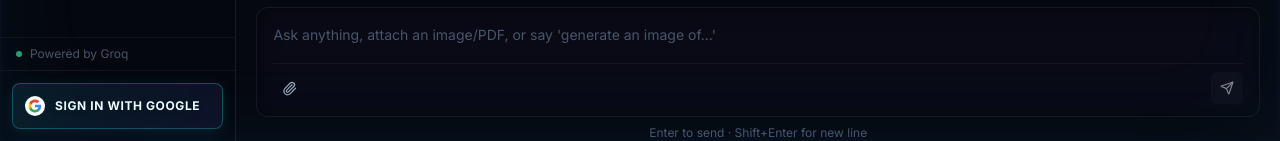
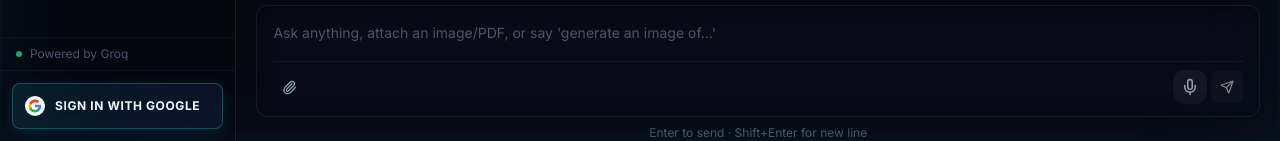
Before and after one commit to HarshPariya/AI-Assistant-Frontend, a Next.js app: page /general in a window 1280 px wide. Shown: the part 659-800 px from the top of the page. Built offline with nearby package versions, Linux system fonts and the light colour scheme; no server answers.

Commit message:
Add Voice AI AudioRecorder component and transcription API

```diff
--- /dev/null
+++ b/components/AudioRecorder.tsx
@@ -0,0 +1,63 @@
+import React, { useState, useRef } from 'react';
+import { Mic, Square } from 'lucide-react';
+
+interface AudioRecorderProps {
+  onRecordingComplete: (blob: Blob) => void;
+  disabled?: boolean;
+}
+
+export default function AudioRecorder({ onRecordingComplete, disabled }: AudioRecorderProps) {
+  const [isRecording, setIsRecording] = useState(false);
+  const mediaRecorderRef = useRef<MediaRecorder | null>(null);
+  const audioChunksRef = useRef<Blob[]>([]);
+
+  const startRecording = async () => {
+    try {
+      const stream = await navigator.mediaDevices.getUserMedia({ audio: true });
+      const mediaRecorder = new MediaRecorder(stream);
+      mediaRecorderRef.current = mediaRecorder;
+      audioChunksRef.current = [];
+
+      mediaRecorder.ondataavailable = (event) => {
+        if (event.data.size > 0) {
+          audioChunksRef.current.push(event.data);
+        }
+      };
+
+      mediaRecorder.onstop = () => {
+        const audioBlob = new Blob(audioChunksRef.current, { type: 'audio/webm' });
+        onRecordingComplete(audioBlob);
+        stream.getTracks().forEach(track => track.stop());
+      };
+
+      mediaRecorder.start();
+      setIsRecording(true);
+    } catch (error) {
+      console.error("Error accessing microphone:", error);
+      alert("Microphone access is required to use Voice AI.");
+    }
+  };
+
+  const stopRecording = () => {
+    if (mediaRecorderRef.current && isRecording) {
+      mediaRecorderRef.current.stop();
+      setIsRecording(false);
+    }
+  };
+
+  return (
+    <button
+      type="button"
+      onClick={isRecording ? stopRecording : startRecording}
+      disabled={disabled && !isRecording}
+      className={`p-2 rounded-xl transition-all flex items-center justify-center ${
+        isRecording
+          ? "bg-red-500/20 text-red-500 hover:bg-red-500/30 animate-pulse"
+          : "bg-white/5 text-gray-400 hover:bg-white/10 hover:text-white"
+      } ${disabled && !isRecording ? "opacity-50 cursor-not-allowed" : ""}`}
+      title={isRecording ? "Stop Recording" : "Start Voice Input"}
+    >
+      {isRecording ? <Square size={18} fill="currentColor" /> : <Mic size={18} />}
+    </button>
+  );
+}
--- a/components/ChatInterface.tsx
+++ b/components/ChatInterface.tsx
@@ -7,9 +7,12 @@ import {
 } from "lucide-react";
 import ReactMarkdown from "react-markdown";
 
+import AudioRecorder from "./AudioRecorder";
+import { transcribeAudio } from "@/lib/api";
+
 export interface Message {
   id: string;
-  role: "user" | "assistant";
+  role: "user" | "assistant" | "tool";
   content: string;
   sources?: Array<{ page: number; score: number }>;
   timestamp: Date;
@@ -86,6 +89,18 @@ export default function ChatInterface({
       setInput(msg.content);
       if (msg.file) setSelectedFile(msg.file);
       if (setMessages) setMessages((prev) => prev.slice(0, index));
+    }
+  };
+
+  const handleAudioRecording = async (blob: Blob) => {
+    try {
+      const res = await transcribeAudio(blob);
+      if (res.data?.text) {
+        setInput(res.data.text);
+      }
+    } catch (e) {
+      console.error("Audio transcription failed", e);
+      alert("Failed to transcribe audio.");
     }
   };
 
@@ -361,6 +376,8 @@ export default function ChatInterface({
               )}
             </div>
 
+            <div className="flex items-center gap-1">
+              <AudioRecorder onRecordingComplete={handleAudioRecording} disabled={isLoading} />
               <button
                 onClick={handleSend}
                 disabled={(!input.trim() && !selectedFile) || isLoading}
@@ -378,6 +395,7 @@ export default function ChatInterface({
                   ? <Loader2 size={14} className="text-white animate-spin" />
                   : <Send size={14} className="text-white" />}
               </button>
+            </div>
           </div>
         </div>
         <p className="text-xs text-center mt-2" style={{ color: "var(--faint)" }}>
--- a/components/Sidebar.tsx
+++ b/components/Sidebar.tsx
@@ -274,6 +274,7 @@ export default function Sidebar() {
               <div className="w-1.5 h-1.5 rounded-full animate-pulse" style={{ background: "#34d399" }} />
               <p className="text-xs" style={{ color: "var(--faint)" }}>
                Powered by Groq
+
               </p>
             </div>
           </div>
--- a/lib/api.ts
+++ b/lib/api.ts
@@ -114,3 +114,12 @@ export const getConversation = (session_id: string) =>
 
 export const deleteConversation = (session_id: string, user_id: string) =>
   api.delete(`/history/session/${session_id}`, { params: { user_id } });
+
+// ── Voice ──────────────────────────────────────────────────────────────────
+export const transcribeAudio = (file: Blob, filename: string = "audio.webm") => {
+  const form = new FormData();
+  form.append("file", file, filename);
+  return api.post("/voice/transcribe", form, {
+    headers: { "Content-Type": "multipart/form-data" },
+  });
+};
```
Lines whose indentation alone changed are shown as unchanged.
